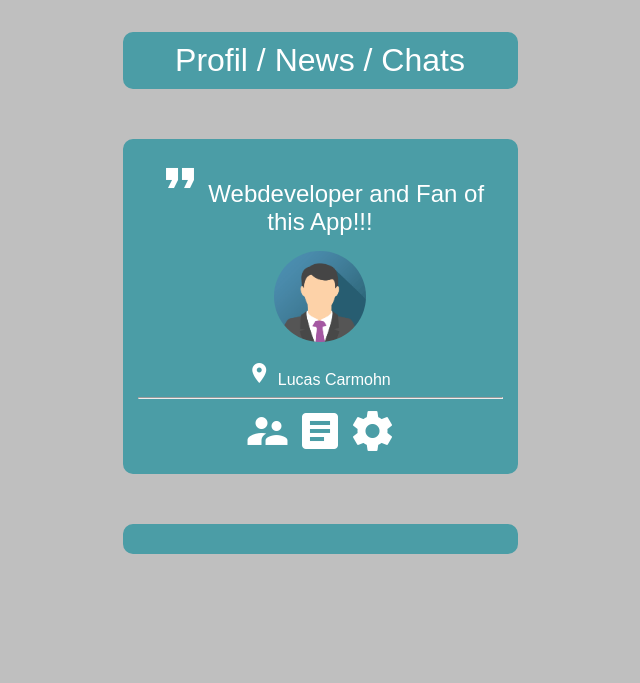
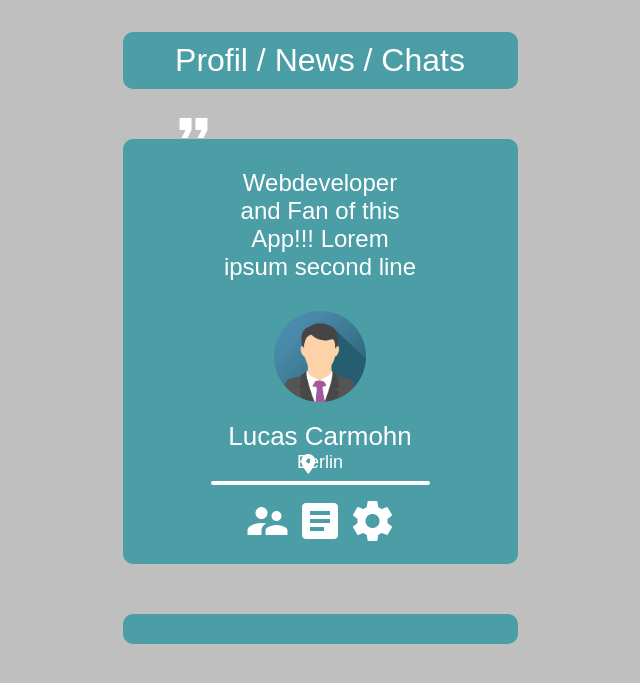
Before and after one commit to BeBaxxter/AluStego, a Flask app: page /profile in a window 1280 px wide. Shown: the top 683 px of the page, without its empty margins (320-960 px from the left). Run offline with Flask 2, Linux system fonts and the light colour scheme.

Commit message:
+ create css for profile overview

```diff
--- a/main/python/static/css/style.css
+++ b/main/python/static/css/style.css
@@ -93,6 +93,7 @@ p {
 .news_author {
     padding-right: 2px;
     padding-left: 2px;
+    font-size: 26px;
 }
 
 textarea {
@@ -264,6 +265,40 @@ textarea {
     display: block;
 }
 
+hr {
+    background: #fff;
+    height: 4px;
+    border: none;
+    border-radius: 4px;
+    width: 60%;
+    display: inline-block;
+}
+
+#profile_header {
+    margin-top: 15px;
+    margin-bottom: 15px;
+}
+
+#profile_quote {
+    top: 13%;
+    position: fixed;
+    right: 58%;
+}
+
+#profile_caption {
+    width: 55%;
+    display: inline-block;
+}
+
+#profile_town {
+    font-size: 18px;
+}
+
+#profile_location {
+    left: 44%;
+    position: absolute;
+}
+
 
 /** chats **/
 
--- a/main/python/templates/profile.html
+++ b/main/python/templates/profile.html
@@ -1,14 +1,12 @@
-{% extends "main.html" %}
-
-{% block main %}
+{% extends "main.html" %} {% block main %}
 
 <!-- profile -->
-<article class="content-container {{colorTheme}}">
+<article class="content-container color_day">
 
     <!-- header -->
-    <header>
-        <span class="material-icons material-icons_xxl">format_quote</span>
-        <span id="profile_caption">Webdeveloper and Fan of this App!!!</span>
+    <header id="profile_header">
+        <span id="profile_quote" class="material-icons material-icons_xxl">format_quote</span>
+        <span id="profile_caption">Webdeveloper and Fan of this App!!! Lorem ipsum second line</span>
     </header>
 
     <!-- Profile info -->
@@ -16,8 +14,12 @@
         <img id="profile_image" src="../static/data/images/lcarmohn/img_avatar.png" alt="Dummy" title="Dummy" />
 
         <section>
-            <span class="material-icons">place</span>
             <span class="news_author">Lucas Carmohn</span>
+        </section>
+
+        <section>
+            <span class="material-icons" id="profile_location">place</span>
+            <span id="profile_town">Berlin</span>
         </section>
 
     </section>
```
Also changed, not shown: concepts/template/profile.html (+8 -4 lines).
